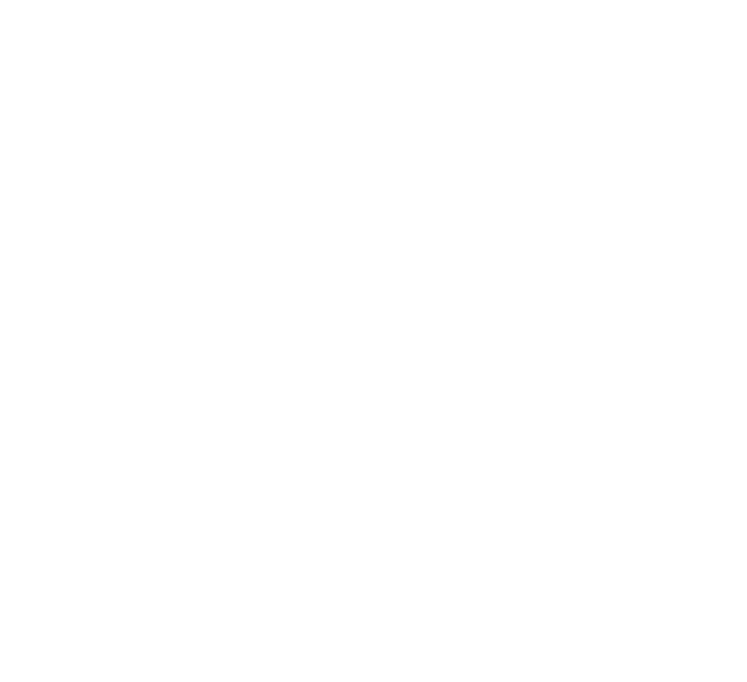
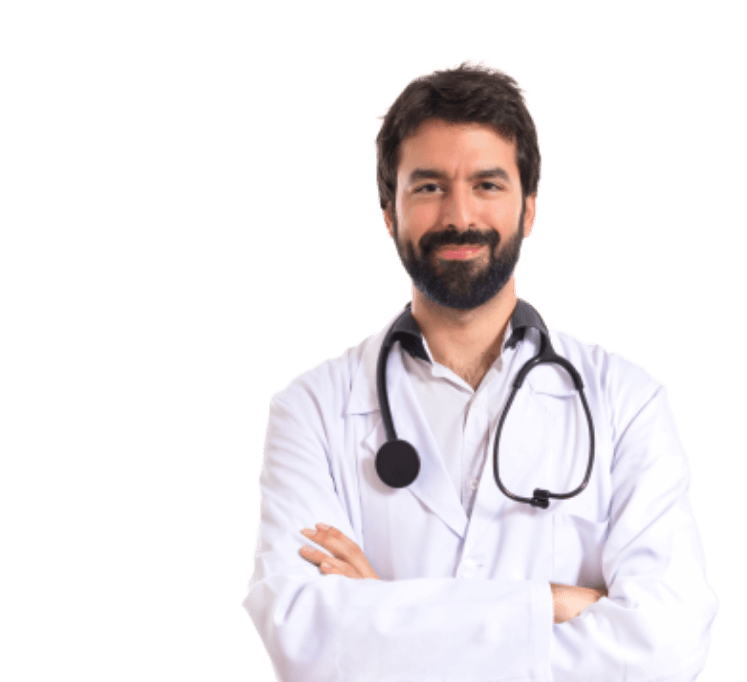
Before and after one commit to sayeef-rahman/dental-service-client, a React (Create React App) app: page / in a window 1280 px wide. Shown: the part 2321-3003 px from the top of the page, without its empty margins (25-772 px from the left). Before the commit the page ends 2287 px from the top, so only its background shows below. Built offline with nearby package versions, Linux system fonts and the light colour scheme.

Commit message:
Make Appointment Started

```diff
--- a/src/Pages/Home/Home.js
+++ b/src/Pages/Home/Home.js
@@ -2,6 +2,7 @@ import React from 'react';
 import Banner from './Banner';
 import Info from './Info';
 import Information from './Information';
+import MakeAppointment from './MakeAppointment';
 import Services from './Services';
 
 const Home = () => {
@@ -11,6 +12,7 @@ const Home = () => {
             <Info></Info>
             <Services></Services>
             <Information></Information>
+            <MakeAppointment></MakeAppointment>
         </div>
     );
 };
--- /dev/null
+++ b/src/Pages/Home/MakeAppointment.js
@@ -0,0 +1,19 @@
+import React from 'react';
+import doctor from '../../assets/images/doctor.png'
+
+const MakeAppointment = () => {
+    return (
+        <div>
+            <section>
+                <div>
+                    <img src={doctor} alt="" />
+                </div>
+                <div>
+
+                </div>
+            </section>
+        </div>
+    );
+};
+
+export default MakeAppointment;
```
